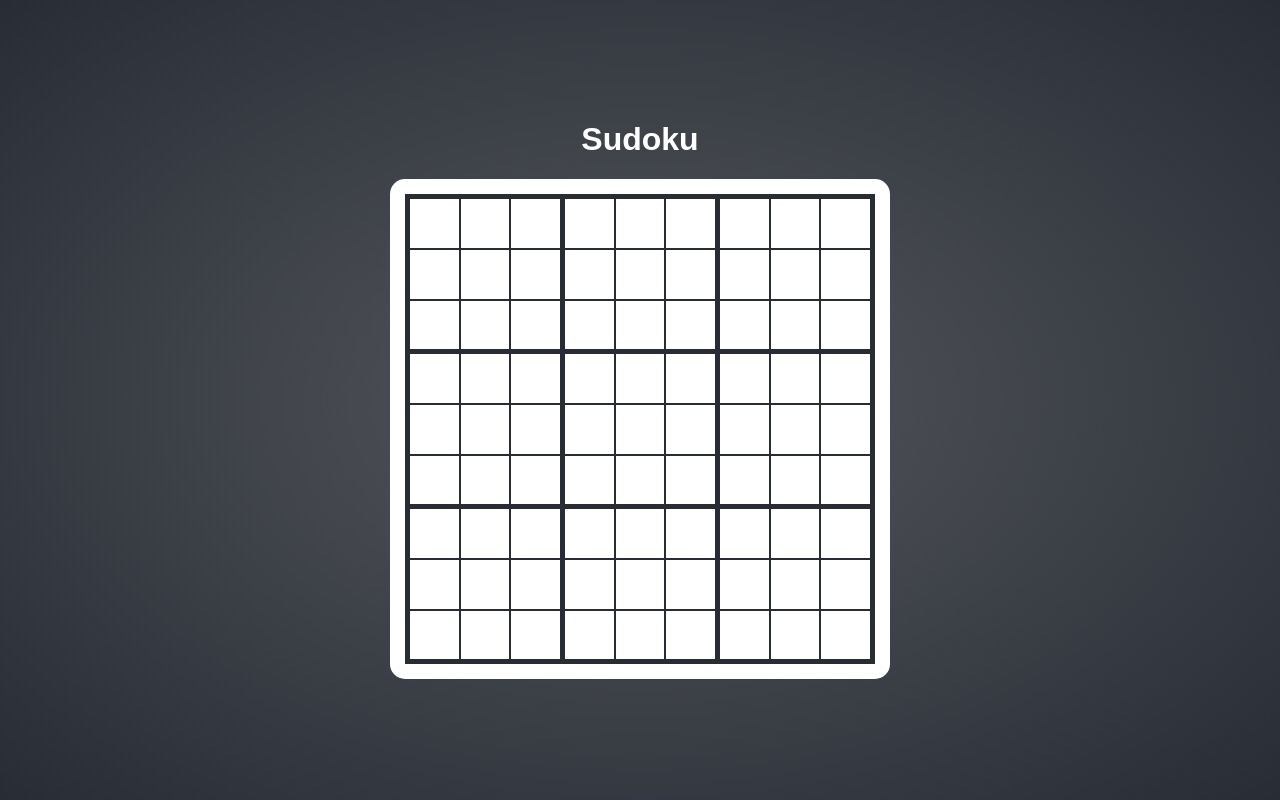
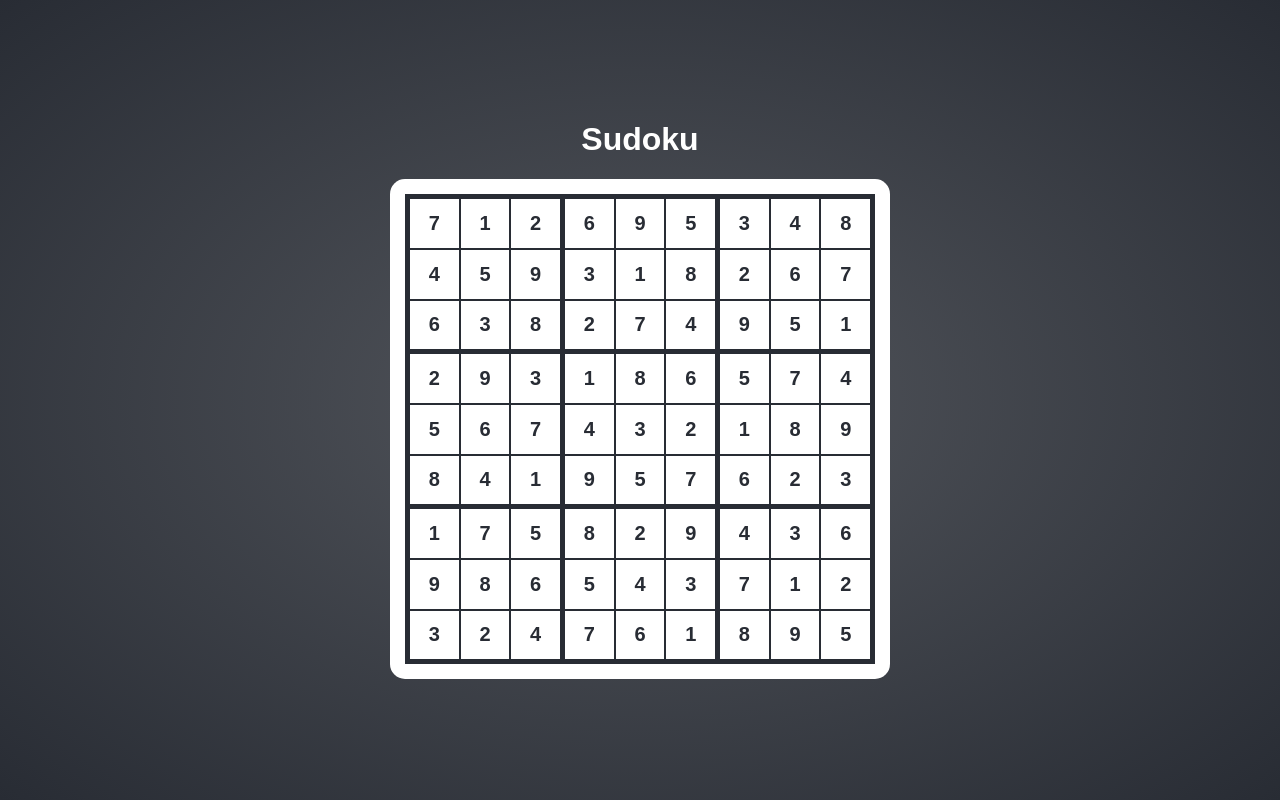
Before and after one commit to mhyrycz/sudoku, a React (Create React App) app: page / in a window 1280 px wide. Built offline with nearby package versions, Linux system fonts and the light colour scheme.

Commit message:
Rendering grid blocks values.

```diff
--- a/src/components/grid/block/index.tsx
+++ b/src/components/grid/block/index.tsx
@@ -1,14 +1,26 @@
 import React, { FC } from 'react';
 
+import { useSelector } from 'react-redux';
+
 import { Container } from './styles';
+
+import { IReducer } from 'reducers';
+
+import { N } from 'typings';
 
 interface IProps {
 	colIndex: number;
 	rowIndex: number;
 }
 
+interface IState {
+	value: N;
+}
+
 const Block: FC<IProps> = ({ colIndex, rowIndex }) => {
-	return <Container data-cy={`block-${rowIndex}-${colIndex}`} />;
+	const state = useSelector<IReducer, IState>(({ grid }) => ({ value: grid ? grid[colIndex][rowIndex] : 0 }));
+
+	return <Container data-cy={`block-${rowIndex}-${colIndex}`}>{state.value === 0 ? '' : state.value}</Container>;
 };
 
 export default Block;
--- a/src/typings/index.ts
+++ b/src/typings/index.ts
@@ -2,7 +2,7 @@
 
 export type NUMBERS = 1 | 2 | 3 | 4 | 5 | 6 | 7 | 8 | 9;
 
-type N = 0 | NUMBERS;
+export type N = 0 | NUMBERS;
 
 type ROW = [N, N, N, N, N, N, N, N, N];
 
```
